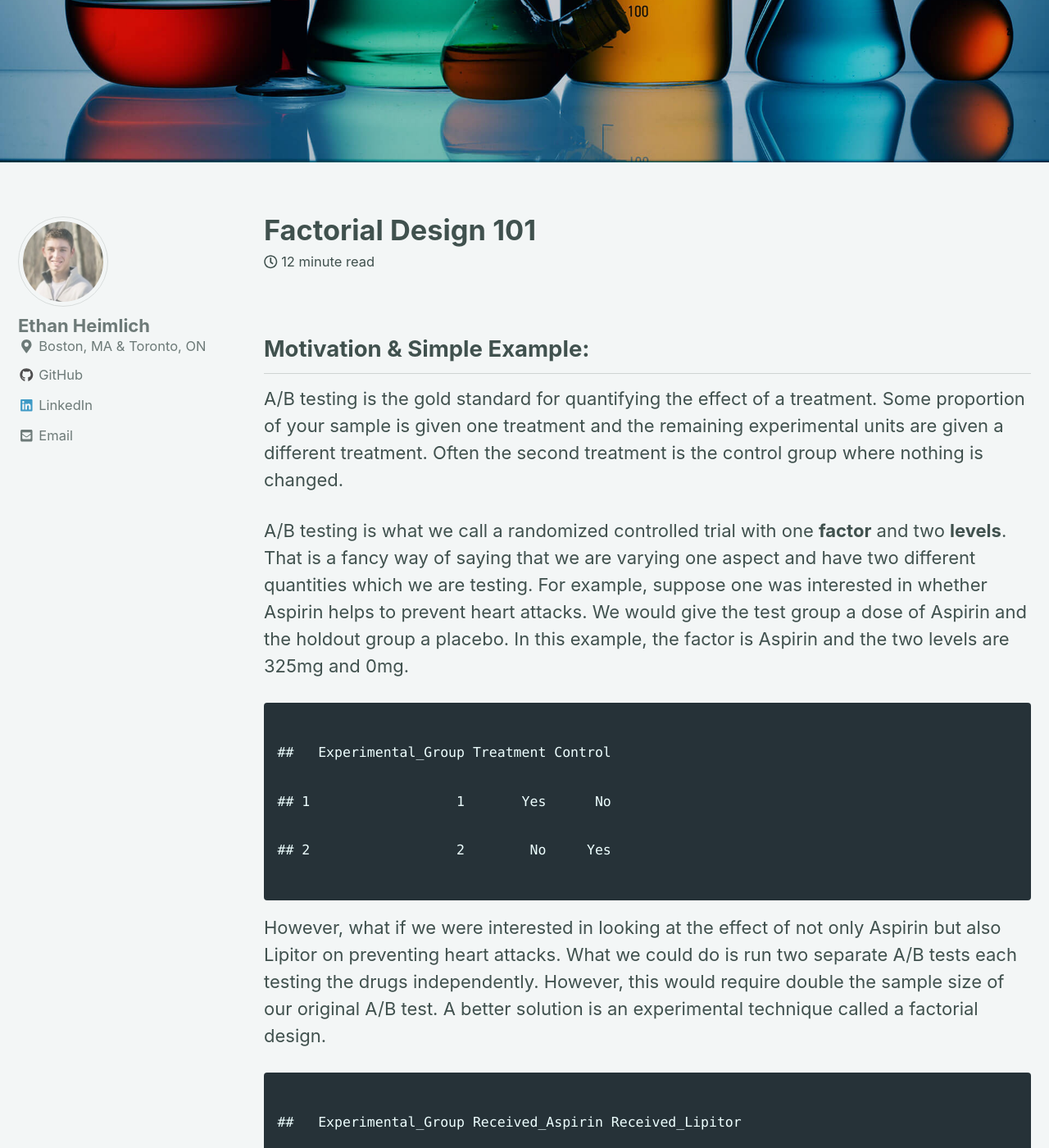
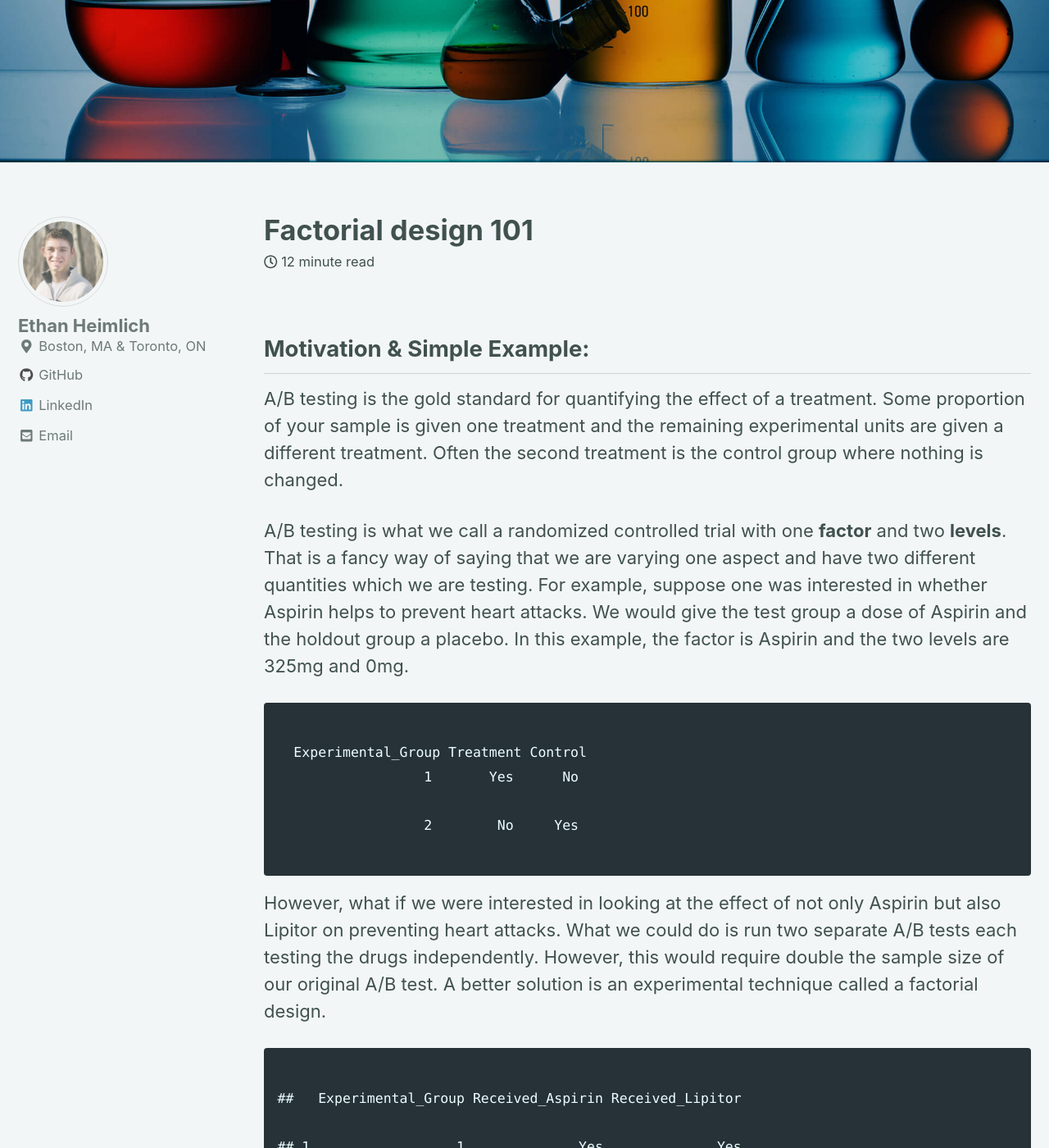
Before and after one commit to eheimlich/eheimlich.github.io, a Jekyll site: the page built from _posts/2019-08-03-factorial_design.md, in a window 1280 px wide and 1400 px high, scrolled down 611 px. Shown: the whole window at 82% size. Built offline with Jekyll 4.4.1, drawn with Linux system fonts in a browser that asks for light colours; cached includes are drawn as plain includes; nearby versions of some CDN libraries; formulas are drawn with MathJax 3; some of the changed text lies outside the part shown.

Commit message:
Finished initial drafts, and edited factorial_design

````diff
--- a/_posts/2019-08-03-factorial_design.md
+++ b/_posts/2019-08-03-factorial_design.md
@@ -19,16 +19,12 @@ A/B testing is the gold standard for quantifying the effect of a treatment. Some
 A/B testing is what we call a randomized controlled trial with one **factor** and two **levels**. That is a fancy way of saying that we are varying one aspect and have two different quantities which we are testing. For example, suppose one was interested in whether Aspirin helps to prevent heart attacks. We would give the test group a dose of Aspirin and the holdout group a placebo. In this example, the factor is Aspirin and the two levels are 325mg and 0mg.
 
 
-
-
-
 ```
 
-##   Experimental_Group Treatment Control
+  Experimental_Group Treatment Control
+                  1       Yes      No
 
-## 1                  1       Yes      No
-
-## 2                  2        No     Yes
+                  2        No     Yes
 
 ```
 
````
Also changed, not shown: other parts of _posts/2019-08-03-factorial_design.md (+2 -2 lines), _posts/2019-10-22-generalized_linear_models.md (+1 -1 lines).
